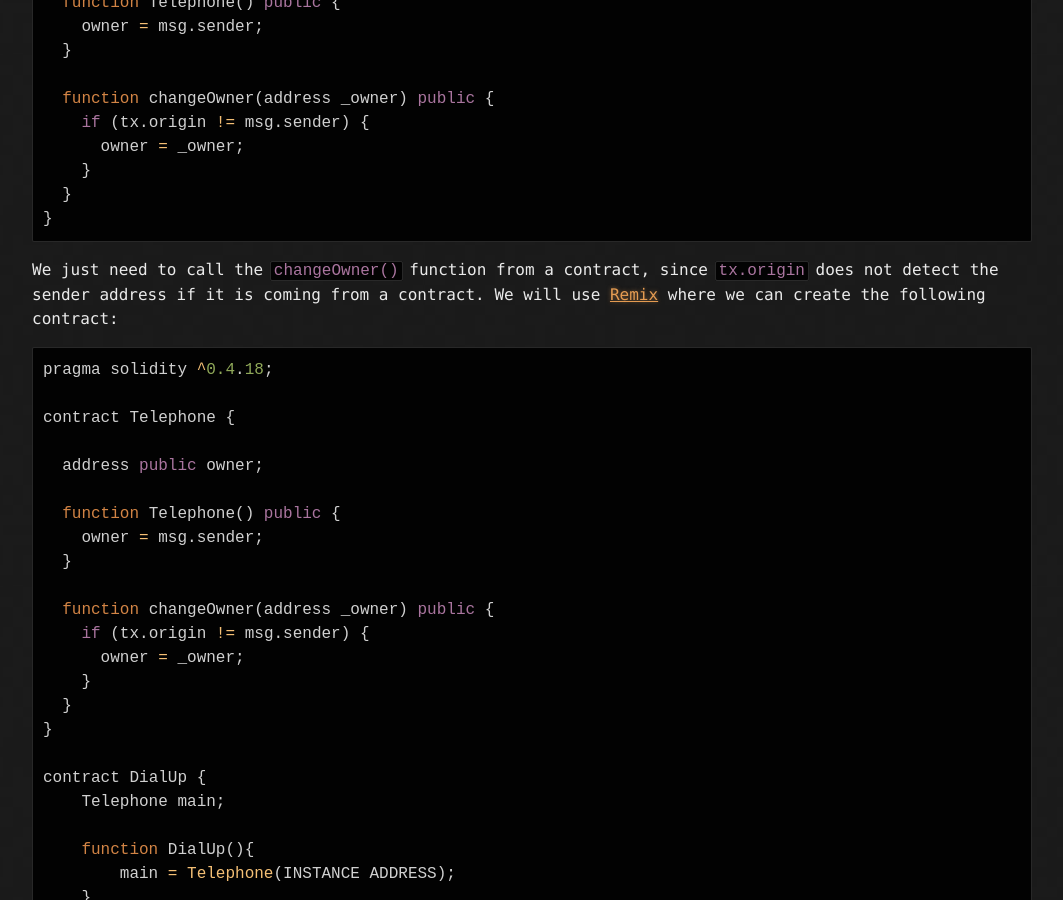
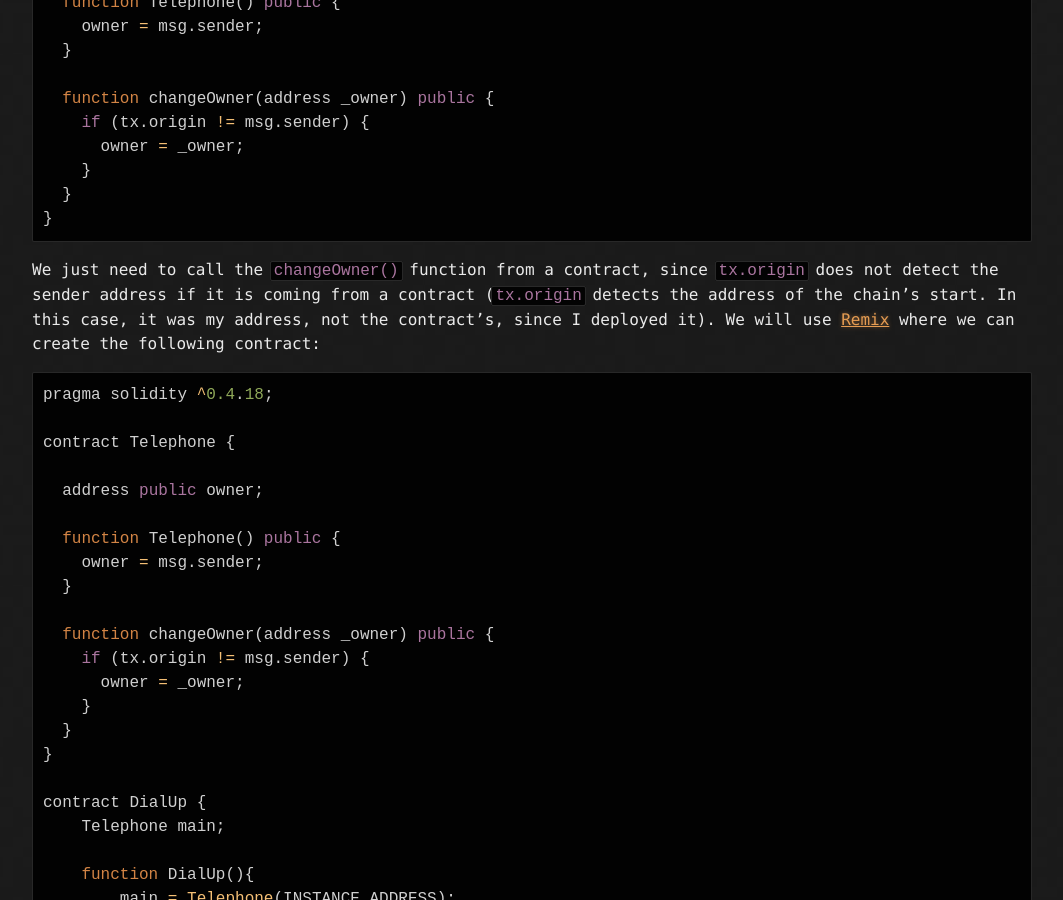
Before and after one commit to HecariiTuicaSiPaunii/Blog, a Jekyll site: the page built from content/wargames/Ethernaut/level04.md, in a window 1280 px wide and 900 px high, scrolled down 1010 px. Shown: the whole window, without its empty margins (108-1171 px from the left). Built offline with Jekyll 4.4.1, drawn with Linux system fonts in a browser that asks for light colours; our own code applies the rules of GitHub Pages for plain Markdown files.

Commit message:
Update level04.md

````diff
--- a/content/wargames/Ethernaut/level04.md
+++ b/content/wargames/Ethernaut/level04.md
@@ -25,7 +25,7 @@ contract Telephone {
 }
 ```
 
-We just need to call the `changeOwner()` function from a contract, since `tx.origin` does not detect the sender address if it is coming from a contract. We will use [Remix](https://remix.ethereum.org) where we can create the following contract:
+We just need to call the `changeOwner()` function from a contract, since `tx.origin` does not detect the sender address if it is coming from a contract (`tx.origin` detects the address of the chain's start. In this case, it was my address, not the contract's, since I deployed it). We will use [Remix](https://remix.ethereum.org) where we can create the following contract:
 
 ```javascript
 pragma solidity ^0.4.18;
````
